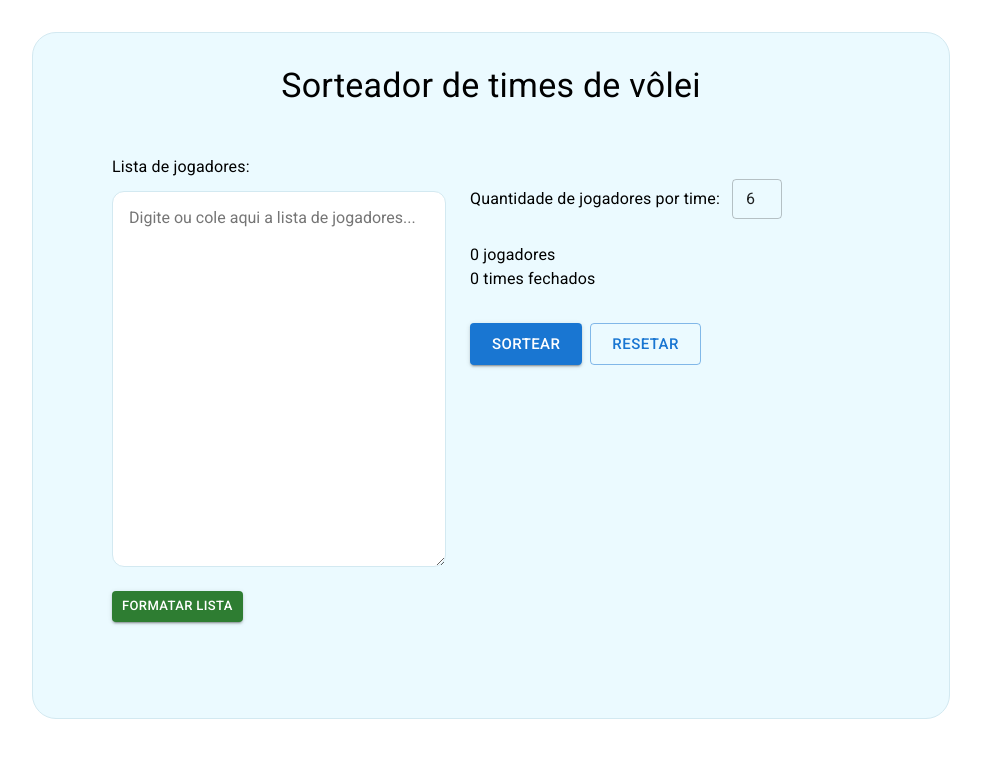
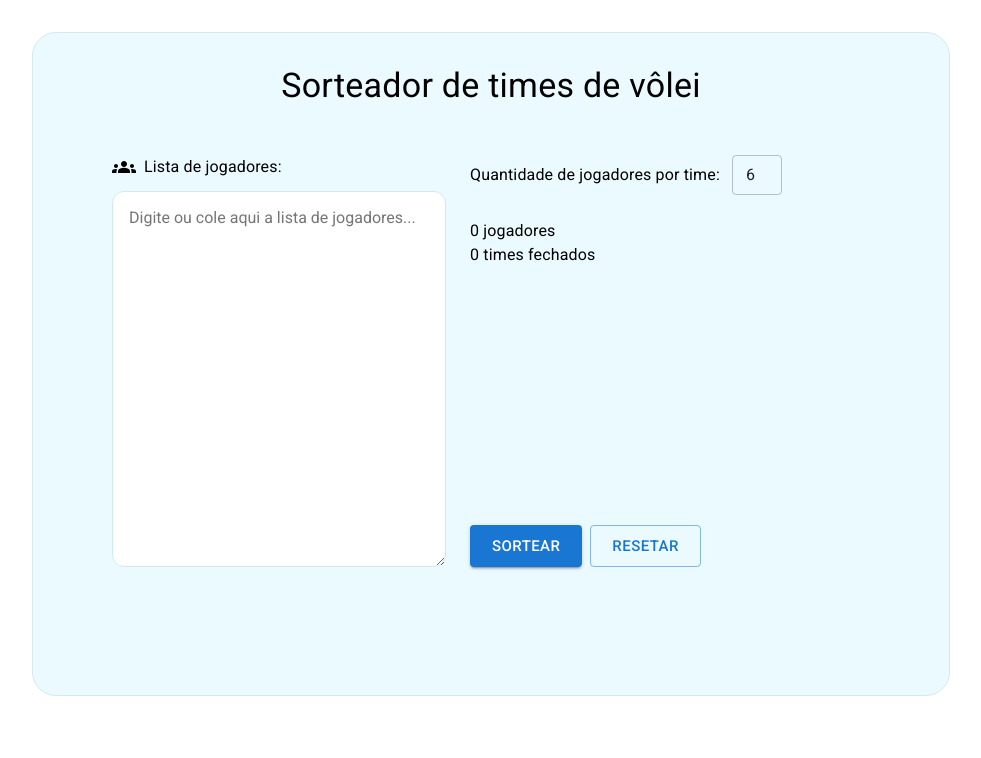
Before and after one commit to WagnerEsser/team-builder, a React (Create React App) app: page / in a window 1280 px wide. Shown: the top 758 px of the page, without its empty margins (182-1163 px from the left). Built offline with nearby package versions, Linux system fonts and the light colour scheme.

Commit message:
estilização e reestruturação do layout

```diff
--- a/src/components/SimpleList/index.tsx
+++ b/src/components/SimpleList/index.tsx
@@ -5,33 +5,28 @@ import {
   ListItemIcon,
   ListItemText,
   ListSubheader,
-  Typography,
+  TextField,
 } from "@mui/material";
 import { SportsHandball } from "@mui/icons-material";
-import { borderColor } from "../../colors";
 
 type Props = {
   items: string[][];
   listTitle?: string;
 };
 
-const SimpleList = ({ items, listTitle }: Props) => (
+const TeamList = ({ items, listTitle }: Props) => {
+  return (
     <Box display='flex' justifyContent='space-around' marginTop='32px'>
       {items.map((team, teamNumber) => (
         <List
           dense={true}
           subheader={
             <ListSubheader sx={{ background: "none" }}>
-            <Box
-              width='200px'
-              marginY='16px'
-              textAlign='center'
-              borderBottom={`1px solid ${borderColor}`}
-            >
-              <Typography variant='button' color={borderColor}>
-                {listTitle || `Time ${teamNumber + 1}`}
-              </Typography>
-            </Box>
+              <TextField
+                size='small'
+                variant='standard'
+                value={listTitle || `Time ${teamNumber + 1}`}
+              />
             </ListSubheader>
           }
         >
@@ -47,5 +42,6 @@ const SimpleList = ({ items, listTitle }: Props) => (
       ))}
     </Box>
   );
+};
 
-export default SimpleList;
+export default TeamList;
--- a/src/screens/Home/index.tsx
+++ b/src/screens/Home/index.tsx
@@ -1,14 +1,16 @@
+import { Groups } from "@mui/icons-material";
 import {
   Box,
   Button,
   Container,
+  Divider,
   TextareaAutosize,
   TextField,
   Typography,
 } from "@mui/material";
 import { ChangeEvent, useMemo, useState } from "react";
 import { containerBackgroundColor, containerBorderColor } from "../../colors";
-import SimpleList from "../../components/SimpleList";
+import TeamList from "../../components/SimpleList";
 import { Form, INITIAL_VALUES } from "./types";
 import { getListByString, getQtyTeams, shuffleList, treatList } from "./utils";
 
@@ -65,10 +67,11 @@ const Home = () => {
   };
 
   const cleanList = () => {
-    console.log(`🚀 ~ cleanList`);
     const treatedTeams = teams.map((team) => treatList(team));
     setTeams(treatedTeams);
   };
+
+  const copyList = () => {};
 
   return (
     <Container maxWidth='md'>
@@ -85,11 +88,18 @@ const Home = () => {
           Sorteador de times de vôlei
         </Typography>
 
-        <Box display='flex' justifyContent='center'>
+        <Box display='flex' justifyContent='center' marginBottom='64px'>
           <Box display='flex' flexDirection='column' marginRight='12px'>
-            <Typography component='label' htmlFor='players'>
+            <Box display='flex'>
+              <Groups />
+              <Typography
+                component='label'
+                htmlFor='players'
+                sx={{ marginLeft: "8px" }}
+              >
                 Lista de jogadores:
               </Typography>
+            </Box>
             <TextareaAutosize
               id='players'
               placeholder='Digite ou cole aqui a lista de jogadores...'
@@ -106,19 +116,16 @@ const Home = () => {
               value={values.players}
               onChange={onChangePlayers}
             />
-            <Box marginTop='24px' display='flex' alignItems='center'>
-              <Button
-                variant='contained'
-                color='success'
-                size='small'
-                onClick={cleanList}
+          </Box>
+          <Box
+            width={400}
+            display='flex'
+            flexDirection='column'
+            justifyContent='space-between'
+            marginLeft='12px'
           >
-                Formatar lista
-              </Button>
-            </Box>
-          </Box>
-          <Box width={400} marginLeft='12px'>
-            <Box marginTop='24px' display='flex' alignItems='center'>
+            <Box>
+              <Box display='flex' alignItems='center'>
                 <Typography component='label' htmlFor='qtyPlayersByTeam'>
                   Quantidade de jogadores por time:
                 </Typography>
@@ -143,8 +150,9 @@ const Home = () => {
                   </Typography>
                 )}
               </Box>
+            </Box>
 
-            <Box display='flex' marginTop='32px'>
+            <Box display='flex' marginTop='32px' alignSelf='baseline'>
               <Box marginRight='8px'>
                 <Button variant='contained' size='large' onClick={mountTeams}>
                   Sortear
@@ -157,8 +165,31 @@ const Home = () => {
           </Box>
         </Box>
 
-        <SimpleList items={closedTeams} />
-        <SimpleList items={remainingPlayers} listTitle='Sobra' />
+        <TeamList items={closedTeams} />
+        <TeamList items={remainingPlayers} listTitle='Sobra' />
+
+        {closedTeams.length > 0 && (
+          <Box marginTop='24px' width='100%' textAlign='center'>
+            <Button
+              variant='contained'
+              color='warning'
+              size='large'
+              onClick={cleanList}
+              sx={{ marginRight: "8px", width: 180 }}
+            >
+              Formatar lista
+            </Button>
+            <Button
+              variant='contained'
+              color='success'
+              size='large'
+              onClick={copyList}
+              sx={{ marginLeft: "8px", width: 180 }}
+            >
+              Copiar
+            </Button>
+          </Box>
+        )}
       </Box>
     </Container>
   );
```
Lines whose indentation alone changed are shown as unchanged.
